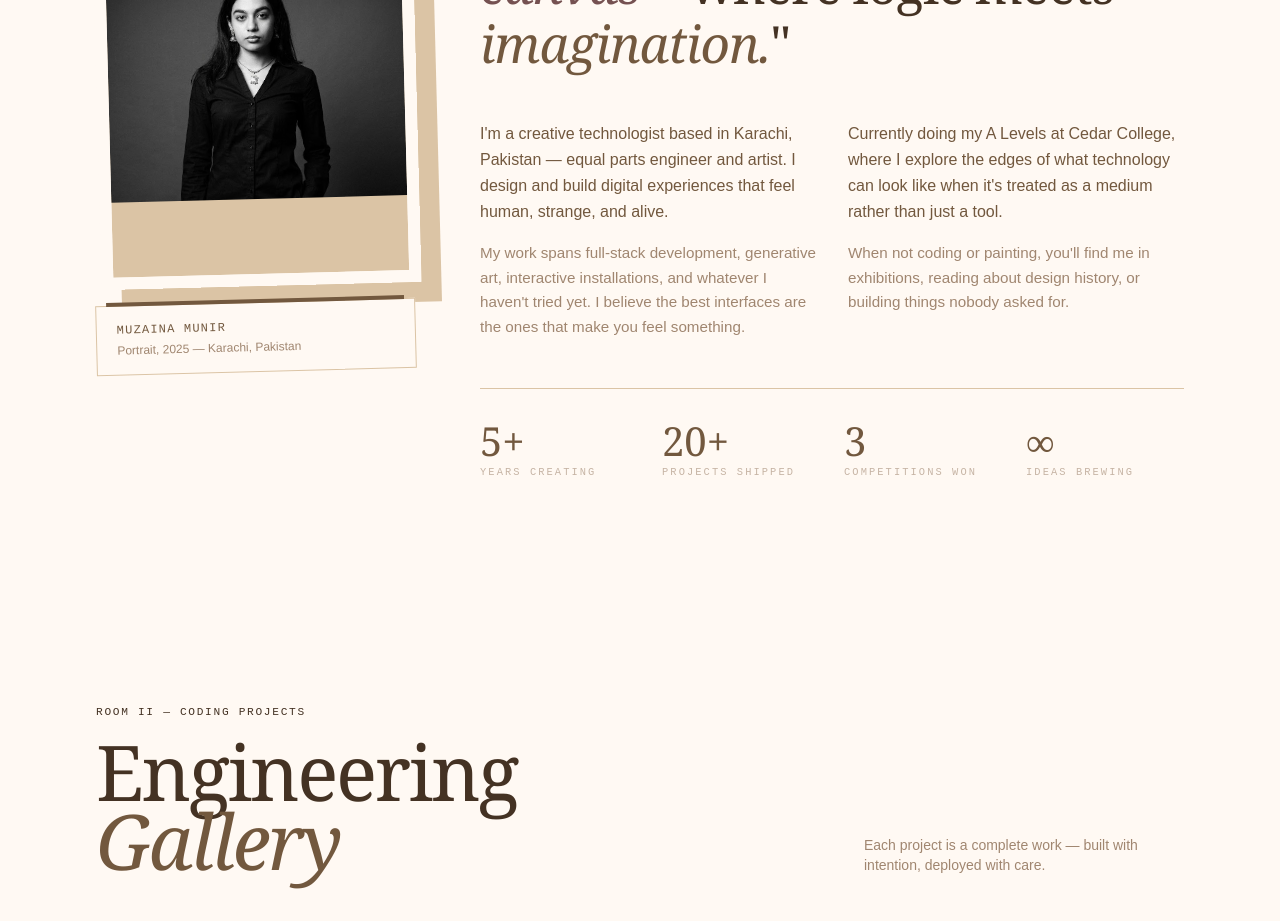
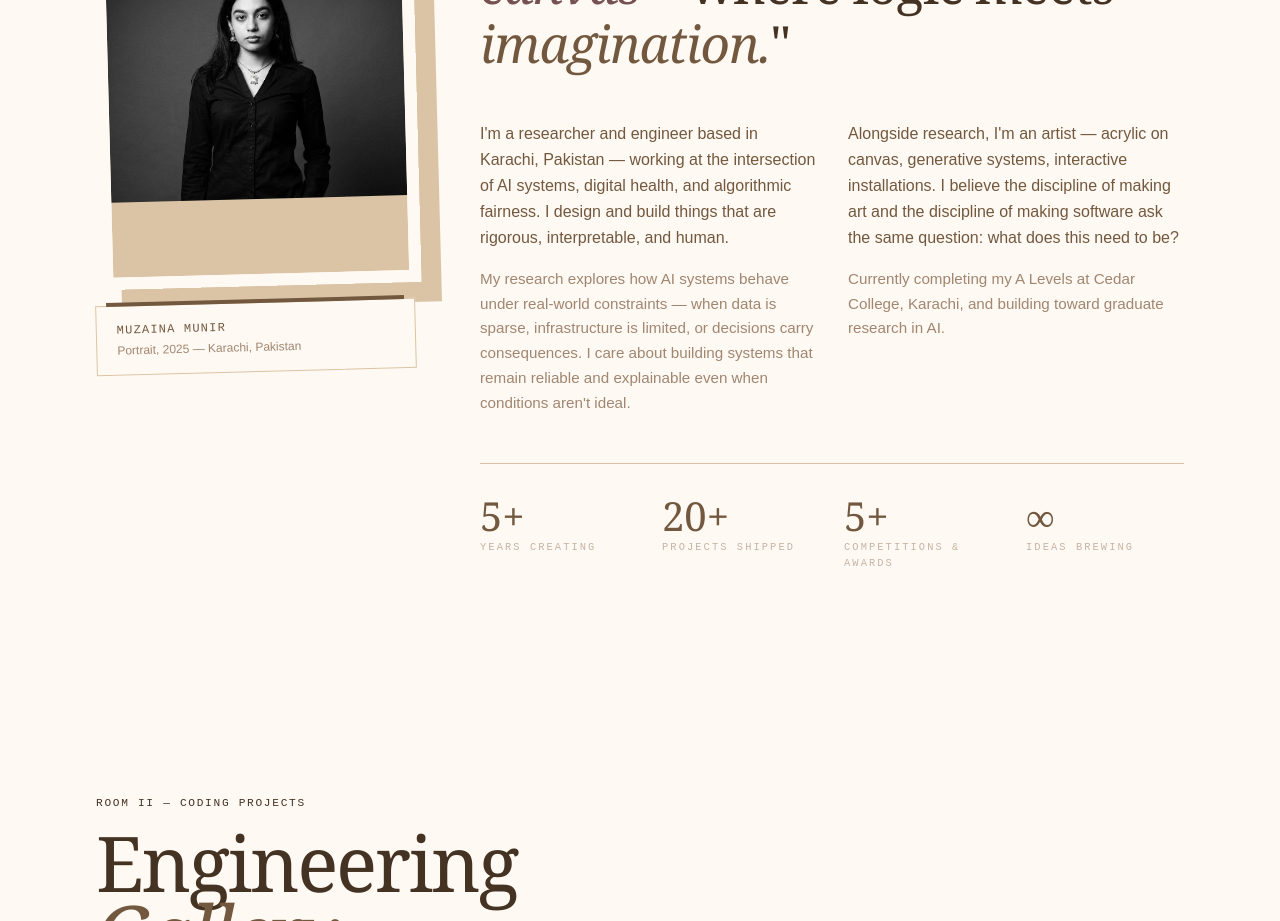
Before and after one commit to 5-07/portfolio, a Next.js app: page / in a window 1280 px wide. Shown: the part 1220-2141 px from the top of the page. Built offline with nearby package versions, Linux system fonts and the light colour scheme.

Commit message:
Update About.tsx

```diff
--- a/components/About.tsx
+++ b/components/About.tsx
@@ -7,7 +7,7 @@ import Image from 'next/image';
 const STATS = [
   { value: '5+', label: 'Years Creating' },
   { value: '20+', label: 'Projects Shipped' },
-  { value: '3', label: 'Competitions Won' },
+  { value: '5+', label: 'Competitions & Awards' },
   { value: '∞', label: 'Ideas Brewing' },
 ];
 
@@ -58,7 +58,6 @@ export default function About() {
                 transform: 'rotate(-1.5deg)',
               }}
             >
-
               <div
                 className="w-full aspect-[3/4] flex items-center justify-center"
                 style={{ background: 'var(--latte)', minHeight: 400 }}
@@ -106,28 +105,18 @@ export default function About() {
             <div className="grid grid-cols-1 md:grid-cols-2 gap-8 mb-12">
               <div>
                 <p className="font-sans leading-relaxed mb-4" style={{ color: 'var(--clockwork)', fontSize: '1rem' }}>
-                  {/* ═══════════════════════════════════════════════════
-                      YOUR BIO — Paragraph 1
-                      Replace with your own text
-                      ═══════════════════════════════════════════════════ */}
-                  I&apos;m a creative technologist based in Karachi, Pakistan — equal parts engineer and artist. I design and build digital experiences that feel human, strange, and alive.
+                  I&apos;m a researcher and engineer based in Karachi, Pakistan — working at the intersection of AI systems, digital health, and algorithmic fairness. I design and build things that are rigorous, interpretable, and human.
                 </p>
                 <p className="font-sans leading-relaxed" style={{ color: 'var(--weathered)', fontSize: '0.95rem' }}>
-                  {/* ═══════════════════════════════════════════════════
-                      YOUR BIO — Paragraph 2
-                      ═══════════════════════════════════════════════════ */}
-                  My work spans full-stack development, generative art, interactive installations, and whatever I haven&apos;t tried yet. I believe the best interfaces are the ones that make you feel something.
+                  My research explores how AI systems behave under real-world constraints — when data is sparse, infrastructure is limited, or decisions carry consequences. I care about building systems that remain reliable and explainable even when conditions aren&apos;t ideal.
                 </p>
               </div>
               <div>
                 <p className="font-sans leading-relaxed mb-4" style={{ color: 'var(--clockwork)', fontSize: '1rem' }}>
-                  {/* ═══════════════════════════════════════════════════
-                      YOUR BIO — Paragraph 3
-                      ═══════════════════════════════════════════════════ */}
-                  Currently doing my A Levels at Cedar College, where I explore the edges of what technology can look like when it&apos;s treated as a medium rather than just a tool.
+                  Alongside research, I&apos;m an artist — acrylic on canvas, generative systems, interactive installations. I believe the discipline of making art and the discipline of making software ask the same question: what does this need to be?
                 </p>
                 <p className="font-sans leading-relaxed" style={{ color: 'var(--weathered)', fontSize: '0.95rem' }}>
-                  When not coding or painting, you&apos;ll find me in exhibitions, reading about design history, or building things nobody asked for.
+                  Currently completing my A Levels at Cedar College, Karachi, and building toward graduate research in AI.
                 </p>
               </div>
             </div>
```
